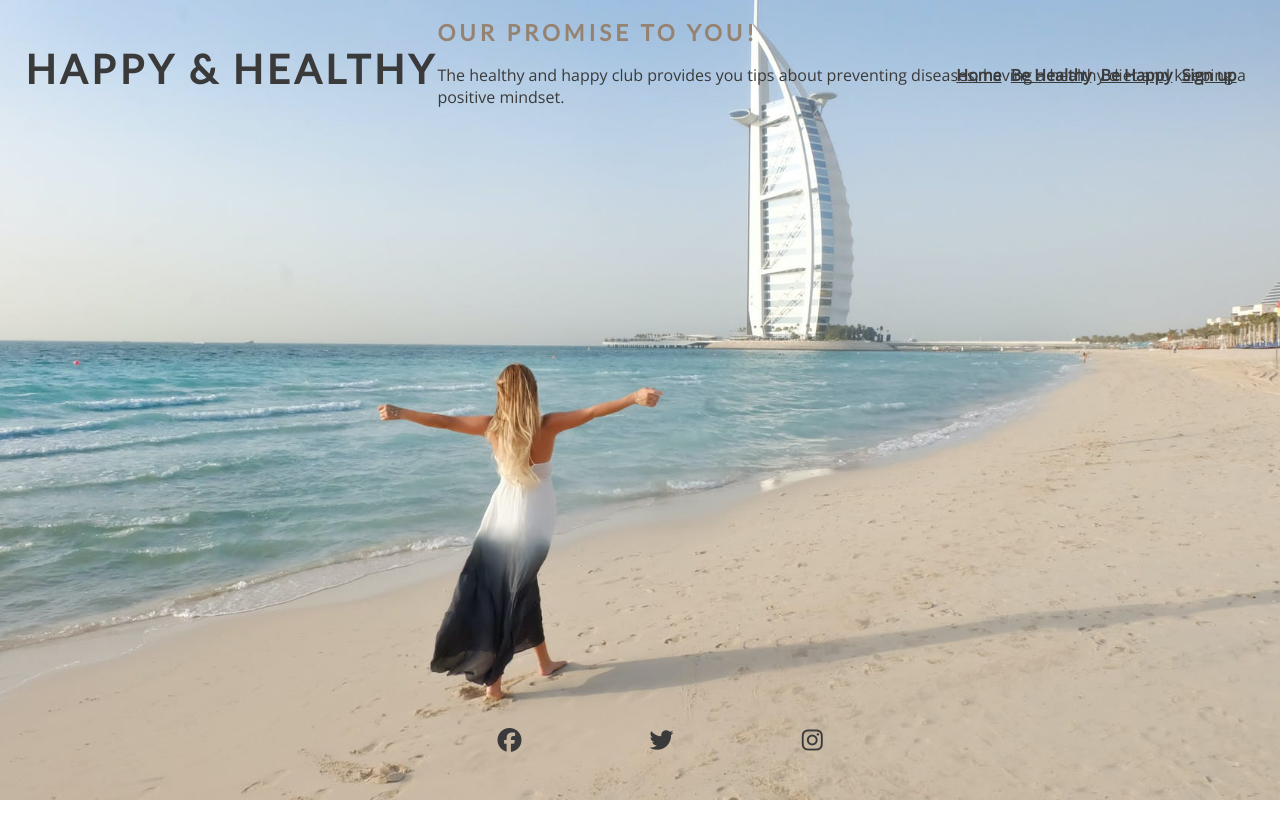
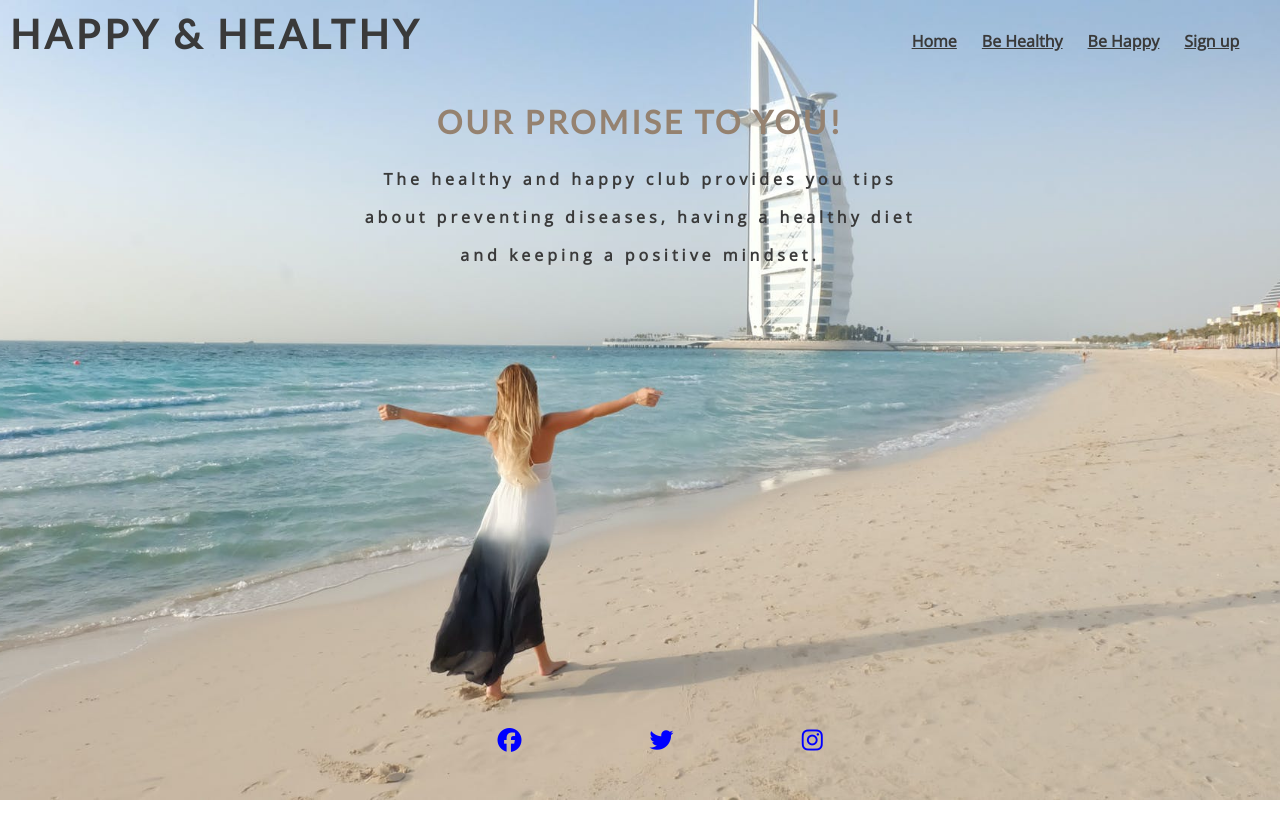
Before and after one commit to HG42022/Healthy-Happy-Club, a plain HTML site: page index.html in a window 1280 px wide. Drawn offline with nearby package versions, Linux system fonts and the light colour scheme.

Commit message:
Modify the css style for the logo and menu links

```diff
--- a/assets/css/style.css
+++ b/assets/css/style.css
@@ -35,29 +35,45 @@ h2 {
     font-size: 140%;
 }
 
+nav {
+    margin: 10px;
+}
+
 #logo {
     font-size: 250%;
-    float: left;
     text-decoration: none;
     color: #3a3a3a;
-    margin-left: 2%;
+    display: inline;
+}
 
+nav a:first-of-type {
+    text-decoration: none;
+}
+
+nav a:not(:first-of-type) {
+    padding: 10px;
+    padding-top: 20px;
+}
+
+
+.push{
+    margin-left:auto;
 }
 
 nav {
     text-align: center;
-    position: absolute;
-    right:1%;
+     right: 1%;
     top: 8%;
     margin-right: 2%;
+    display: flex;
 
 }
 
 
-#menu > a{
+#menu>a {
 
     font-size: 100%;
-    color:#3a3a3a;
+    color: #3a3a3a;
     font-weight: bold;
     margin-right: 5px;
 }
@@ -78,6 +94,29 @@ nav {
     background-attachment: fixed;
 }
 
+/* style the paragrph  promise*/
+#promise-title {
+
+    font-size: 32px;
+    letter-spacing: 3px;
+    margin-top: 25px;
+
+}
+#promise{
+    text-align: center;
+    margin-top: 40px;
+
+    }
+
+#promise p{
+    letter-spacing: 4px;
+    font-weight: 900;
+    text-align: center;
+
+
+}
+
+
 
 footer {
     position: fixed;
@@ -96,5 +135,5 @@ footer {
     font-size: 150%;
     margin: 1%;
     padding: 4%;
-    color: #3a3a3a
+    color: blue;
 }
--- a/index.html
+++ b/index.html
@@ -16,13 +16,13 @@
     <!--the header-->
     <header>
 
+
+        <nav id="menu">
             <a href="index.html">
                 <h1 id="logo">Happy & Healthy</h1>
-
             </a>
 
-        <nav id="menu">
-            <a href="index.html" aria-label="go to the top of the page" target="_blank">Home</a>
+            <a class="push" href="index.html" aria-label="go to the top of the page" target="_blank">Home</a>
             <a href="healthy.html" aria-label="go to be healthy page" target="_blank">Be Healthy</a>
             <a href="happy.html" aria-label="go to be happy page" target="_blank">Be Happy</a>
             <a href="signup.html" aria-label="go to sign up page" target="_blank">Sign up</a>
@@ -31,14 +31,16 @@
     </header>
 
     <main>
-        <!--Our promise-->
+        <!--Our promise -->
+        <section id="promise">
+            <div>
+            <h2 id="promise-title"> Our Promise to you!</h2>
+            <p>The healthy and happy club provides you tips</p>
+            <p>about preventing diseases, having a healthy diet</p>
+            <p> and keeping a positive mindset.</p>
+
+            </div>
             <section>
-            <div>
-                <h2> Our Promise to you!</h2>
-                <p>
-                    The healthy and happy club provides you tips about preventing diseases,
-                     having a healthy diet and keeping a positive mindset.
-                </p>
 
                 <!--this is the hero picture-->
             </section>
@@ -46,10 +48,6 @@
             </div>
             <section>
 
-
-                <section>
-
-                </section>
 
                 <!--footer with links to social media-->
                 <footer>
```
Lines whose indentation alone changed are shown as unchanged.
